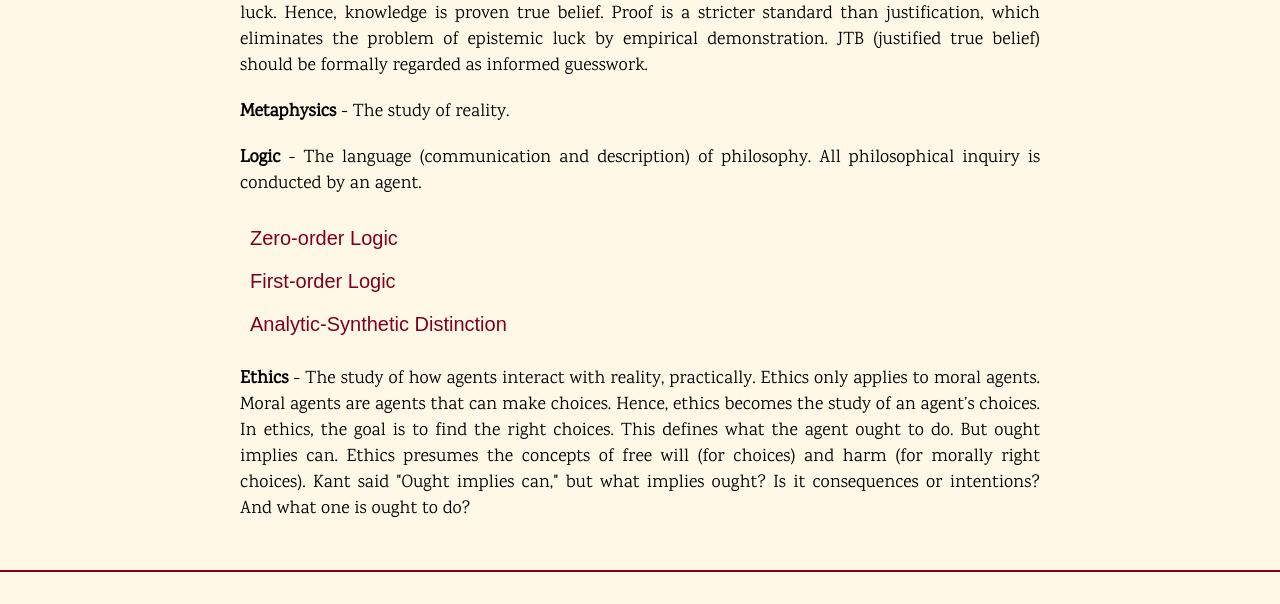
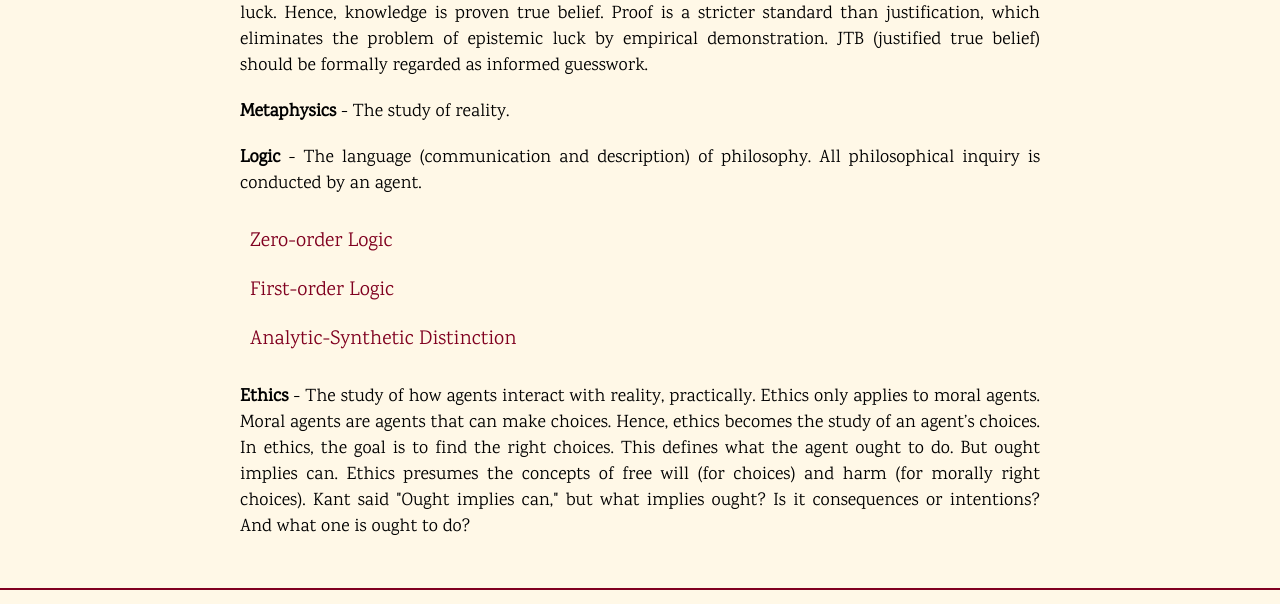
Before and after one commit to UV-1999/uv-1999.github.io, a PHP site: page /blogs/philosophy.html in a window 1280 px wide. Shown: the part 459-1063 px from the top of the page. Run offline with PHP 8.4, Linux system fonts and the light colour scheme.

Commit message:
Update main.css

```diff
--- a/main.css
+++ b/main.css
@@ -201,6 +201,7 @@ td.dark-mode
             border: none;
             outline: none;
             font-size: 20px;
+            font-family: 'Karma';
         }
 .collapsible:hover {
     background-color: rgba(255, 82, 82, 0.2);
```
